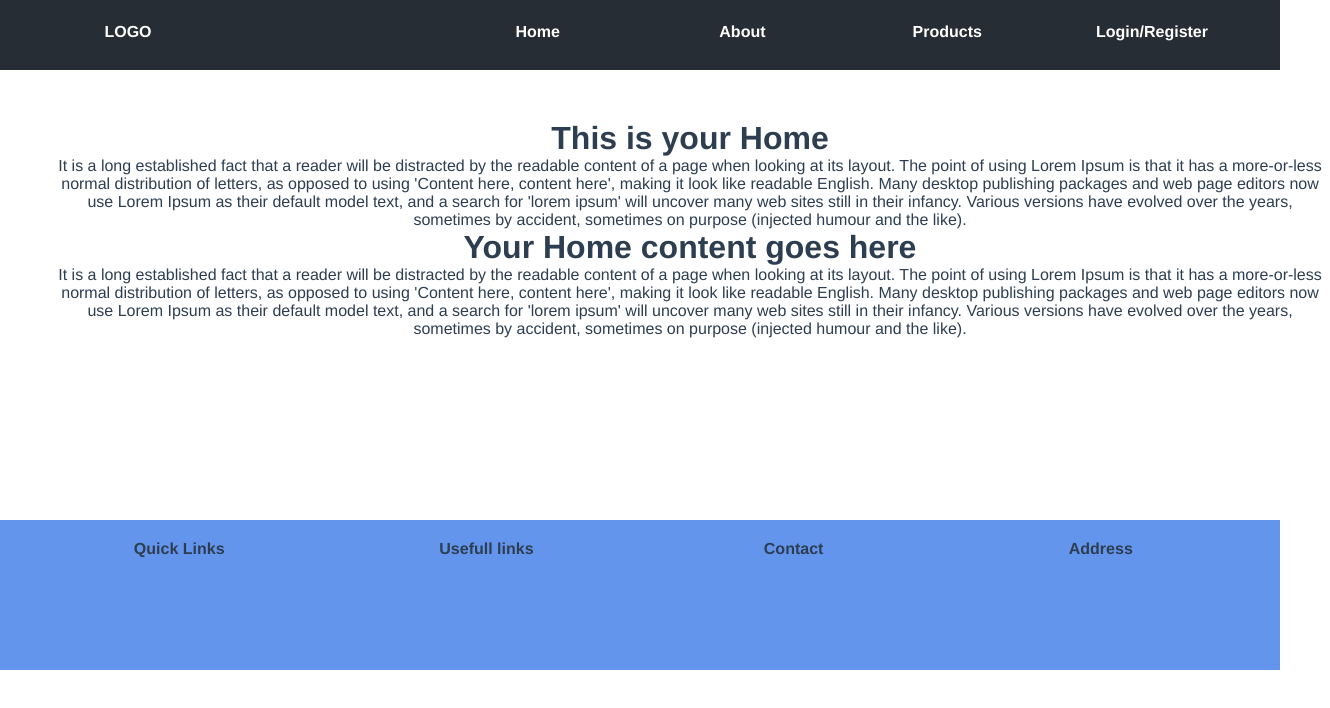
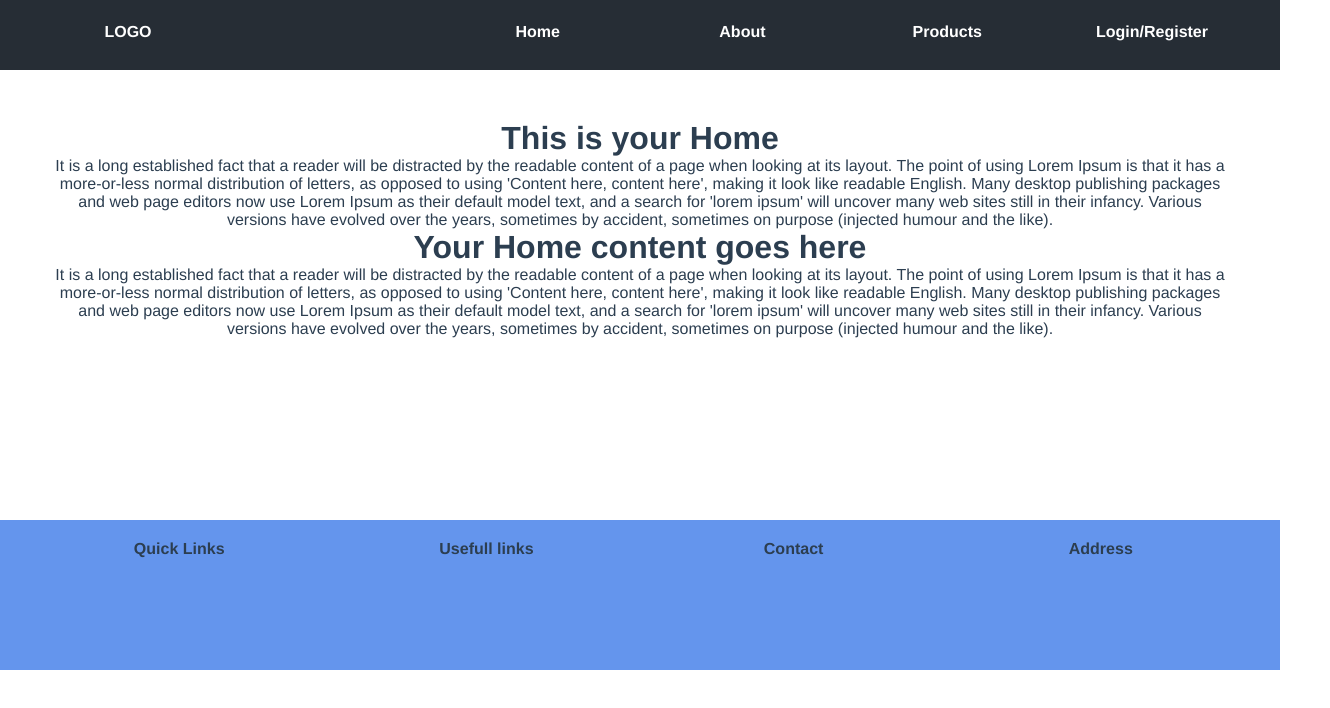
Before and after one commit to maurya20/node-login, a Vue app in the folder vuefrontend/: page / in a window 1280 px wide. Shown: the top 708 px of the page, 1330 px wide, since content can reach past the window. Built offline with nearby package versions, Linux system fonts and the light colour scheme.

Commit message:
minor css change on home

```diff
--- a/vuefrontend/src/components/main/Home.vue
+++ b/vuefrontend/src/components/main/Home.vue
@@ -1,9 +1,11 @@
 <template>
     <div class="container">
-        <h1>This is your Home</h1>
-        <p>It is a long established fact that a reader will be distracted by the readable content of a page when looking at its layout. The point of using Lorem Ipsum is that it has a more-or-less normal distribution of letters, as opposed to using 'Content here, content here', making it look like readable English. Many desktop publishing packages and web page editors now use Lorem Ipsum as their default model text, and a search for 'lorem ipsum' will uncover many web sites still in their infancy. Various versions have evolved over the years, sometimes by accident, sometimes on purpose (injected humour and the like).</p>
-        <h1>Your Home content goes here</h1>
-        <p>It is a long established fact that a reader will be distracted by the readable content of a page when looking at its layout. The point of using Lorem Ipsum is that it has a more-or-less normal distribution of letters, as opposed to using 'Content here, content here', making it look like readable English. Many desktop publishing packages and web page editors now use Lorem Ipsum as their default model text, and a search for 'lorem ipsum' will uncover many web sites still in their infancy. Various versions have evolved over the years, sometimes by accident, sometimes on purpose (injected humour and the like).</p>
+        <div class="content">
+            <h1>This is your Home</h1>
+            <p>It is a long established fact that a reader will be distracted by the readable content of a page when looking at its layout. The point of using Lorem Ipsum is that it has a more-or-less normal distribution of letters, as opposed to using 'Content here, content here', making it look like readable English. Many desktop publishing packages and web page editors now use Lorem Ipsum as their default model text, and a search for 'lorem ipsum' will uncover many web sites still in their infancy. Various versions have evolved over the years, sometimes by accident, sometimes on purpose (injected humour and the like).</p>
+            <h1>Your Home content goes here</h1>
+            <p>It is a long established fact that a reader will be distracted by the readable content of a page when looking at its layout. The point of using Lorem Ipsum is that it has a more-or-less normal distribution of letters, as opposed to using 'Content here, content here', making it look like readable English. Many desktop publishing packages and web page editors now use Lorem Ipsum as their default model text, and a search for 'lorem ipsum' will uncover many web sites still in their infancy. Various versions have evolved over the years, sometimes by accident, sometimes on purpose (injected humour and the like).</p>
+        </div>
     </div>
 </template>
 
@@ -17,6 +19,9 @@
          height: 300px;
          background-color: white;
          min-height: 350px;
-         margin: 50px;
+         margin: 50px 0 50px 0;
      }
+    .content {
+        margin: 50px;
+    }
 </style>
```
